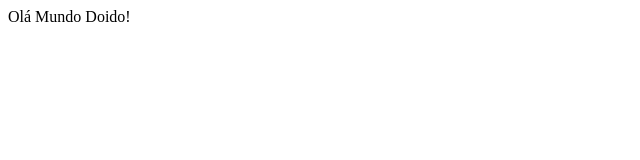
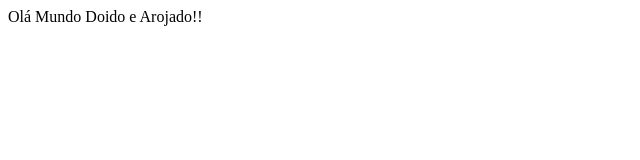
Before and after one commit to Cleitonc171/curso-frontend2, a plain HTML site: page index.html in a window 1280 px wide. Shown: the full height of the page, 0-640 px from the left. Drawn offline with Linux system fonts and the light colour scheme.

Commit message:
index.html

```diff
--- a/index.html
+++ b/index.html
@@ -6,6 +6,6 @@
 
 
     <body>
-        Olá Mundo Doido!
+        Olá Mundo Doido e Arojado!!
     </body>
 </html>
```
